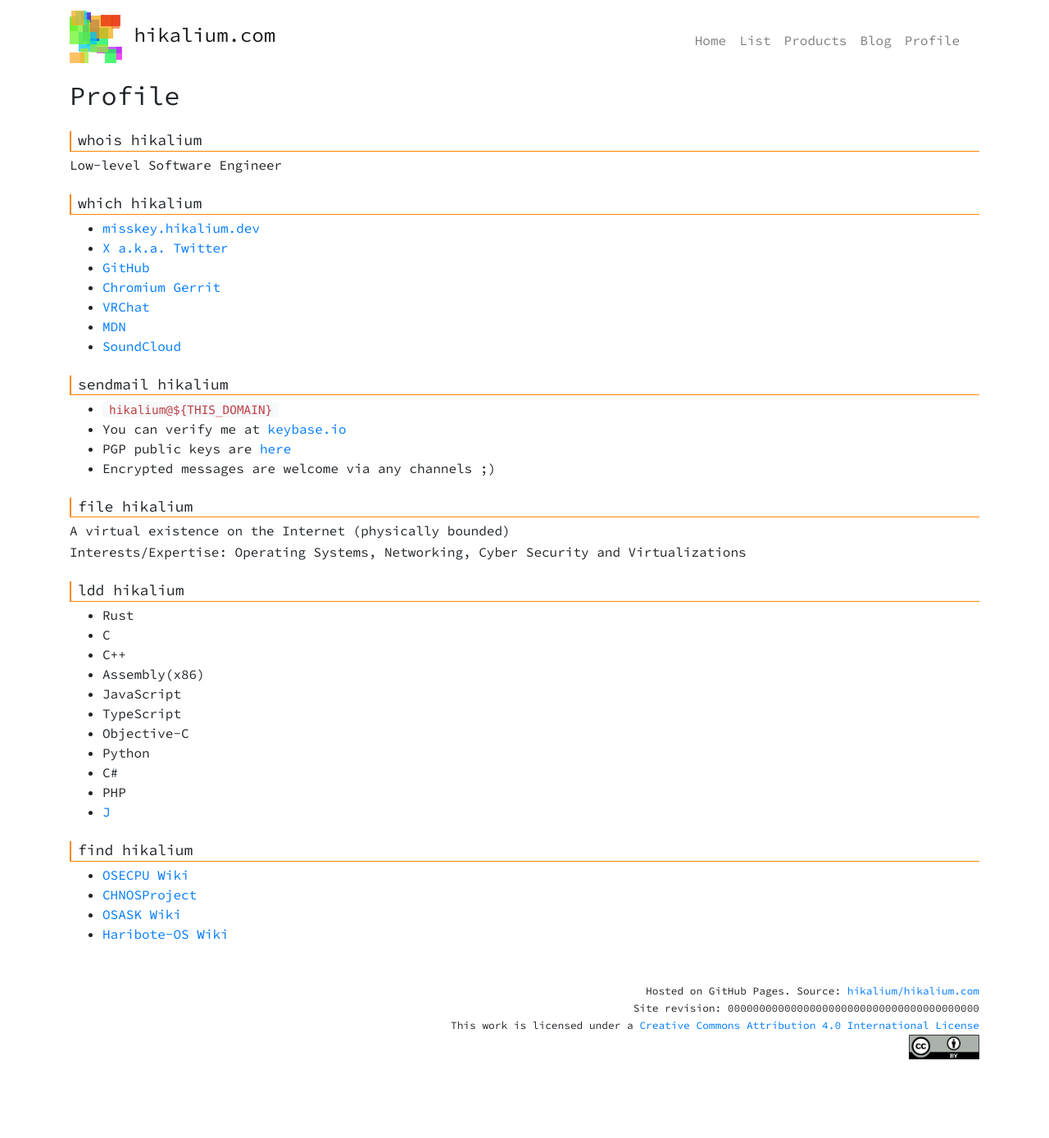
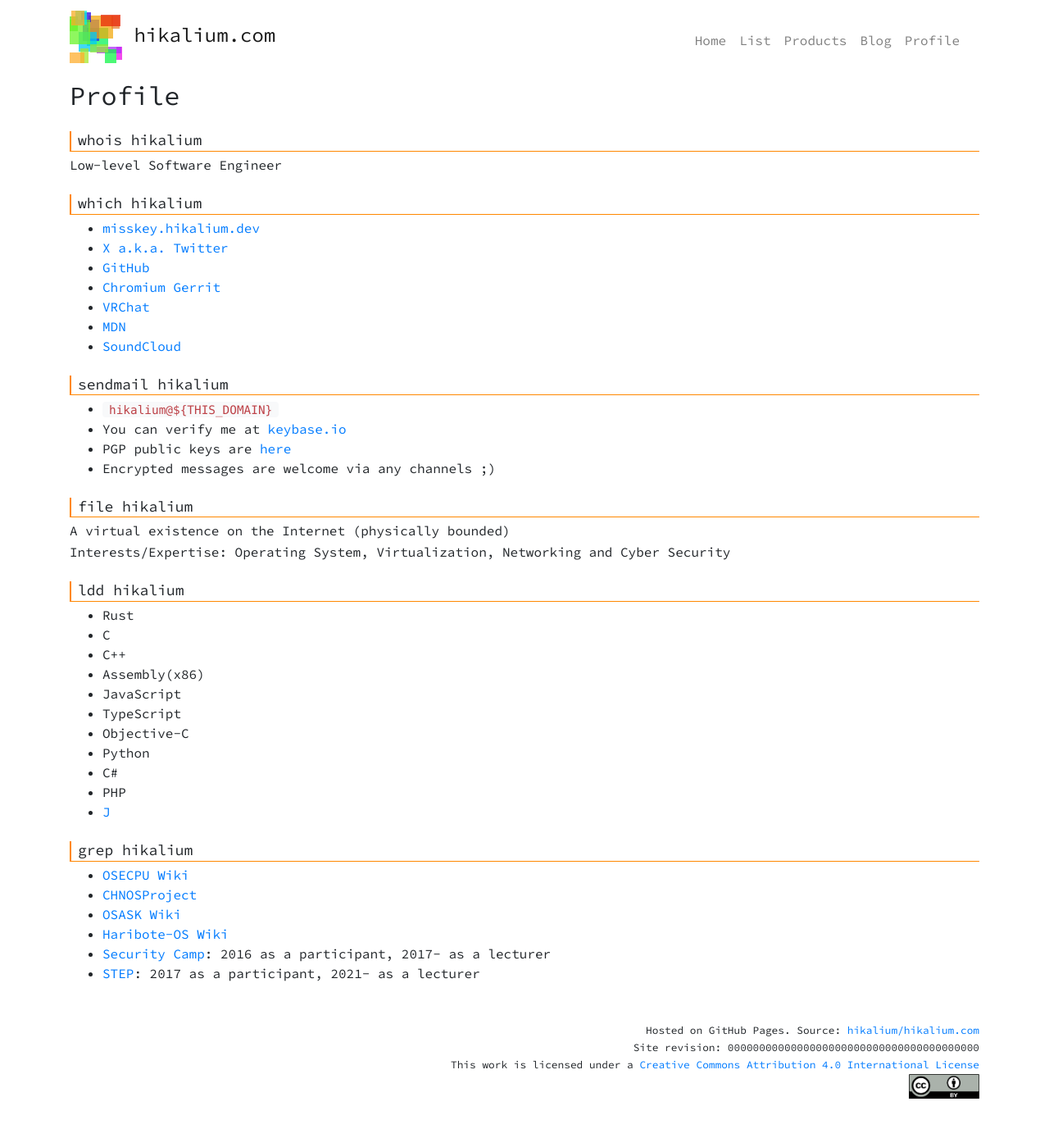
Before and after one commit to hikalium/hikalium.com, a Jekyll site: the page built from profile.md, in a window 1280 px wide. Shown: the whole page at 82% size. Built offline with Jekyll 4.4.1, drawn with Linux system fonts in a browser that asks for light colours; our own code applies the rules of GitHub Pages for plain Markdown files; before the commit the page ends 1340 px from its top, so only the background shows below that.

Commit message:
Update profile.md

```diff
--- a/profile.md
+++ b/profile.md
@@ -25,7 +25,7 @@ Low-level Software Engineer
 
 A virtual existence on the Internet (physically bounded)
 
-Interests/Expertise: Operating Systems, Networking, Cyber Security and Virtualizations
+Interests/Expertise: Operating System, Virtualization, Networking and Cyber Security
 
 ### ldd hikalium
 - Rust
@@ -40,8 +40,10 @@ Interests/Expertise: Operating Systems, Networking, Cyber Security and Virtualiz
 - PHP
 - [J](http://www.jsoftware.com/)
 
-### find hikalium
+### grep hikalium
 - [OSECPU Wiki](http://osecpu.osask.jp/wiki/?hikarupsp)
 - [CHNOSProject](http://chnosproject.osdn.jp/)
 - [OSASK Wiki](http://osask.net/w/520.html)
 - [Haribote-OS Wiki](http://hrb.osask.jp/wiki/?hikarupsp)
+- [Security Camp](https://www.ipa.go.jp/en/about/it-talents/security-camp.html): 2016 as a participant, 2017- as a lecturer
+- [STEP](https://landing.google.com/intl/ALL_jp/step/): 2017 as a participant, 2021- as a lecturer
```
